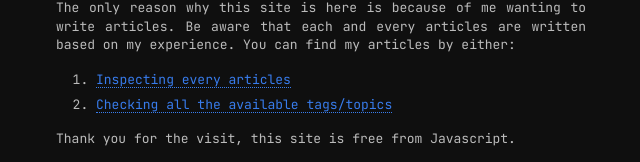
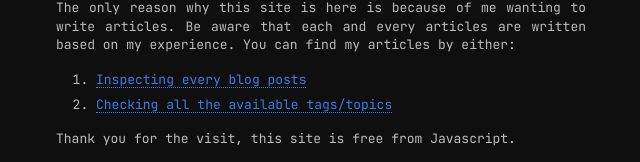
Before and after one commit to youkwhd/youkwhd.com, a Next.js app: page / in a window 1280 px wide. Shown: the part 244-406 px from the top of the page, without its empty margins (319-959 px from the left). Built offline with nearby package versions, Linux system fonts and the light colour scheme.

Commit message:
chore: better indicator

```diff
--- a/src/pages/index.tsx
+++ b/src/pages/index.tsx
@@ -32,7 +32,7 @@ export default ({ banners }: Props): JSX.Element => {
                     articles by either:
                 </p>
                 <ol>
-                    <li><Link href={"/posts"}>Inspecting every articles</Link></li>
+                    <li><Link href={"/posts"}>Inspecting every blog posts</Link></li>
                     <li><Link href={"/posts/tags"}>Checking all the available tags/topics</Link></li>
                 </ol>
                 <p>
```
